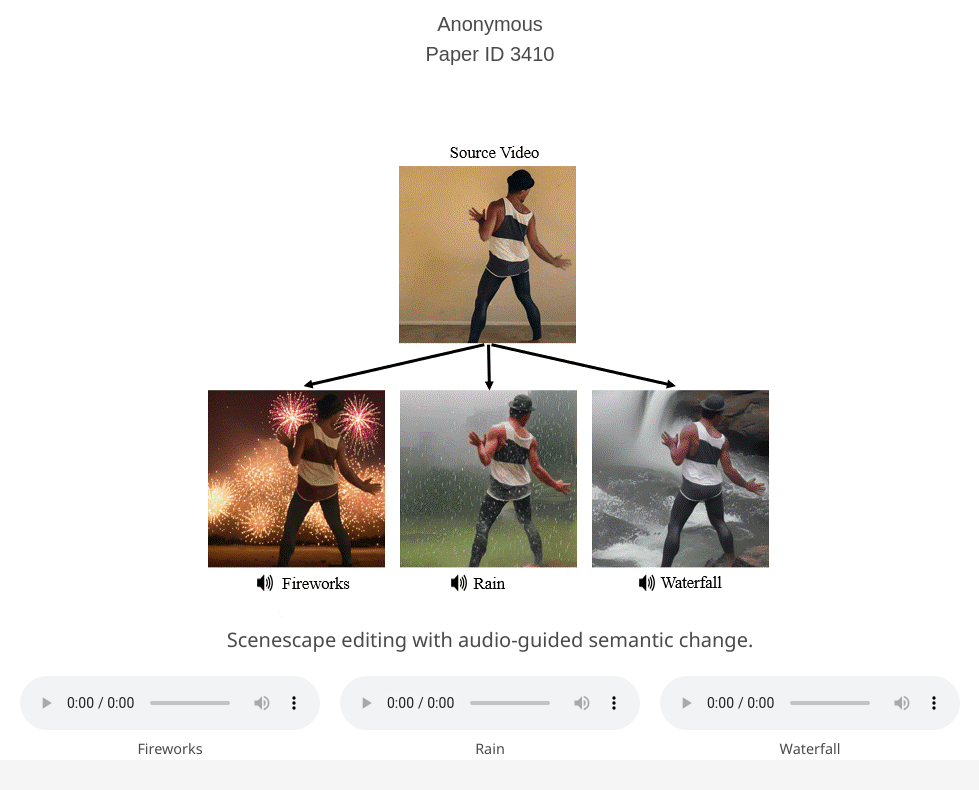
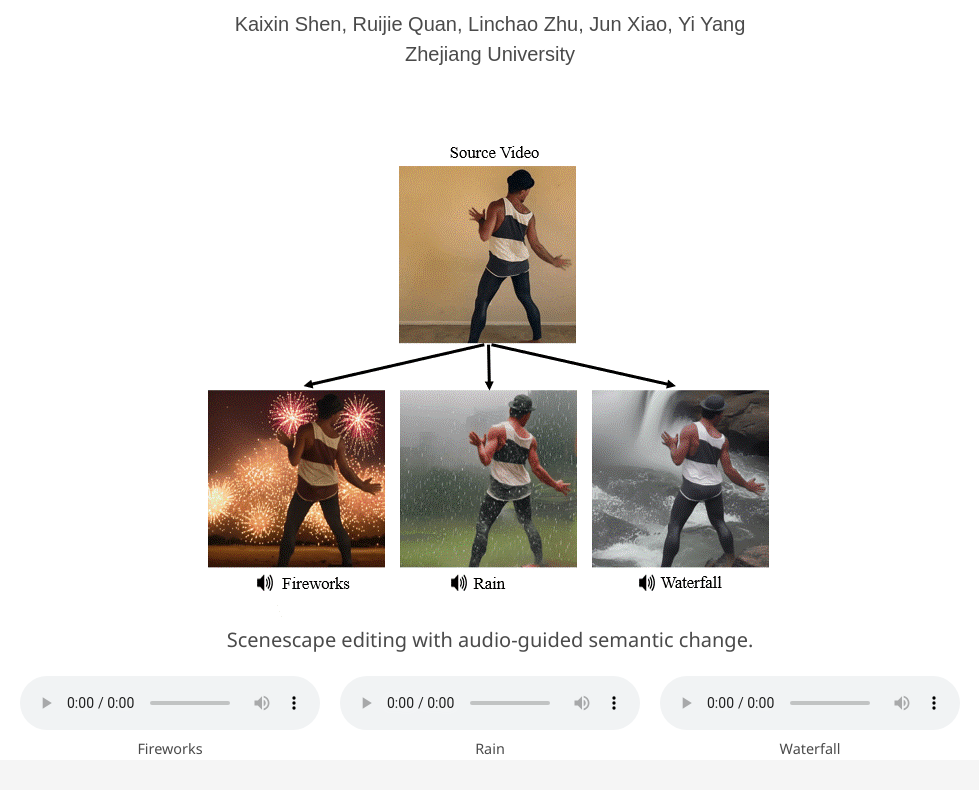
Before and after one commit to jiajiaxiaoskx/AudioScenic, a plain HTML site: page index.html in a window 1280 px wide. Shown: the part 117-907 px from the top of the page, without its empty margins (150-1129 px from the left). Drawn offline with nearby package versions, Linux system fonts and the light colour scheme; some icons are missing; a web font is replaced by a local one.

Commit message:
Update index.html

```diff
--- a/index.html
+++ b/index.html
@@ -33,7 +33,7 @@
             <h1 class="title is-1 publication-title">CVPR Supplementary</h1>
 
                   <div class="is-size-5 publication-authors">
-                    <span class="author-block">Anonymous<br>Paper ID 3410</span>
+                    <span class="author-block">Kaixin Shen, Ruijie Quan, Linchao Zhu, Jun Xiao, Yi Yang<br>Zhejiang University</span>
                   </div>
         </div>
       </div>
```
